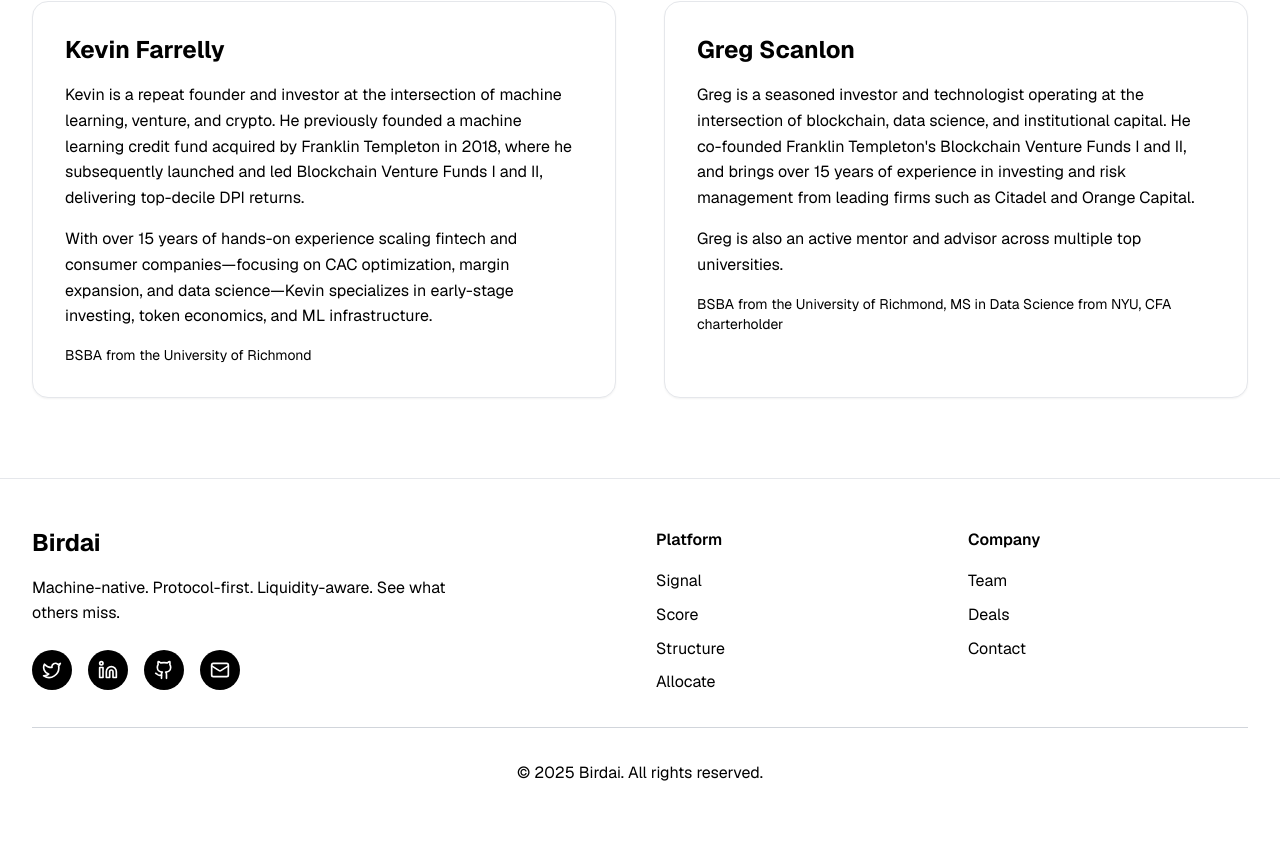
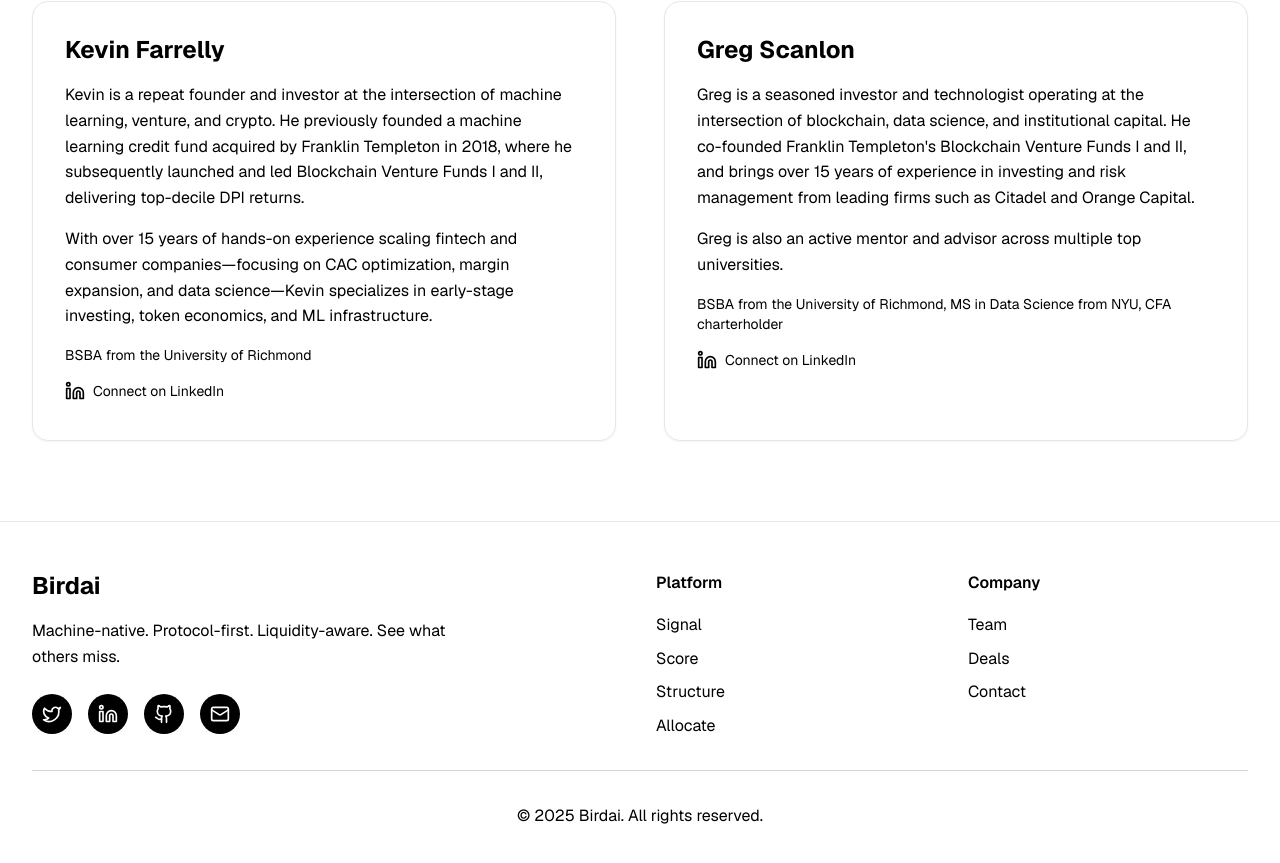
Before and after one commit to Kfar19/CursorWeb, a Next.js app: page / in a window 1280 px wide. Shown: the part 3693-4556 px from the top of the page. Before the commit the page ends 4526 px from the top, so only its background shows below. Built offline with nearby package versions, Linux system fonts and the light colour scheme; no server answers.

Commit message:
Add LinkedIn icons and URLs to team member bios

```diff
--- a/src/app/page.tsx
+++ b/src/app/page.tsx
@@ -1438,7 +1438,16 @@
                 optimization, margin expansion, and data science—Kevin specializes in early-stage investing, token
                 economics, and ML infrastructure.
               </p>
-              <p className="text-black text-sm">BSBA from the University of Richmond</p>
+              <p className="text-black text-sm mb-4">BSBA from the University of Richmond</p>
+              <a
+                href="https://www.linkedin.com/in/kevinfarrelly/"
+                target="_blank"
+                rel="noopener noreferrer"
+                className="inline-flex items-center space-x-2 text-black hover:text-gray-600 transition-colors"
+              >
+                <Linkedin className="w-5 h-5" />
+                <span className="text-sm">Connect on LinkedIn</span>
+              </a>
             </div>
 
             {/* Greg Scanlon */}
@@ -1453,7 +1462,16 @@
               <p className="text-black mb-4">
                 Greg is also an active mentor and advisor across multiple top universities.
               </p>
-              <p className="text-black text-sm">BSBA from the University of Richmond, MS in Data Science from NYU, CFA charterholder</p>
+              <p className="text-black text-sm mb-4">BSBA from the University of Richmond, MS in Data Science from NYU, CFA charterholder</p>
+              <a
+                href="https://www.linkedin.com/in/gregscanlon/"
+                target="_blank"
+                rel="noopener noreferrer"
+                className="inline-flex items-center space-x-2 text-black hover:text-gray-600 transition-colors"
+              >
+                <Linkedin className="w-5 h-5" />
+                <span className="text-sm">Connect on LinkedIn</span>
+              </a>
             </div>
           </div>
         </div>
```
